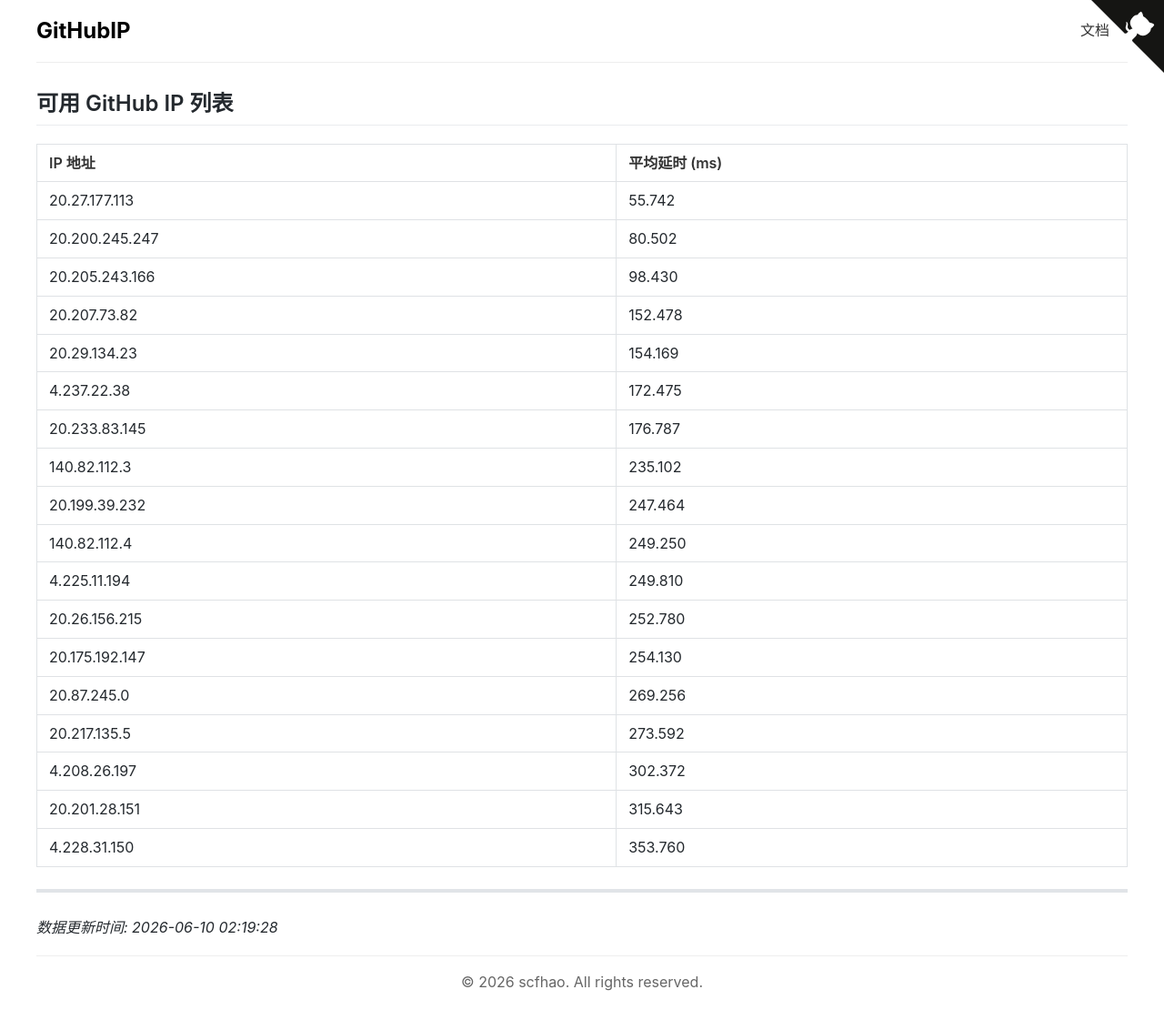
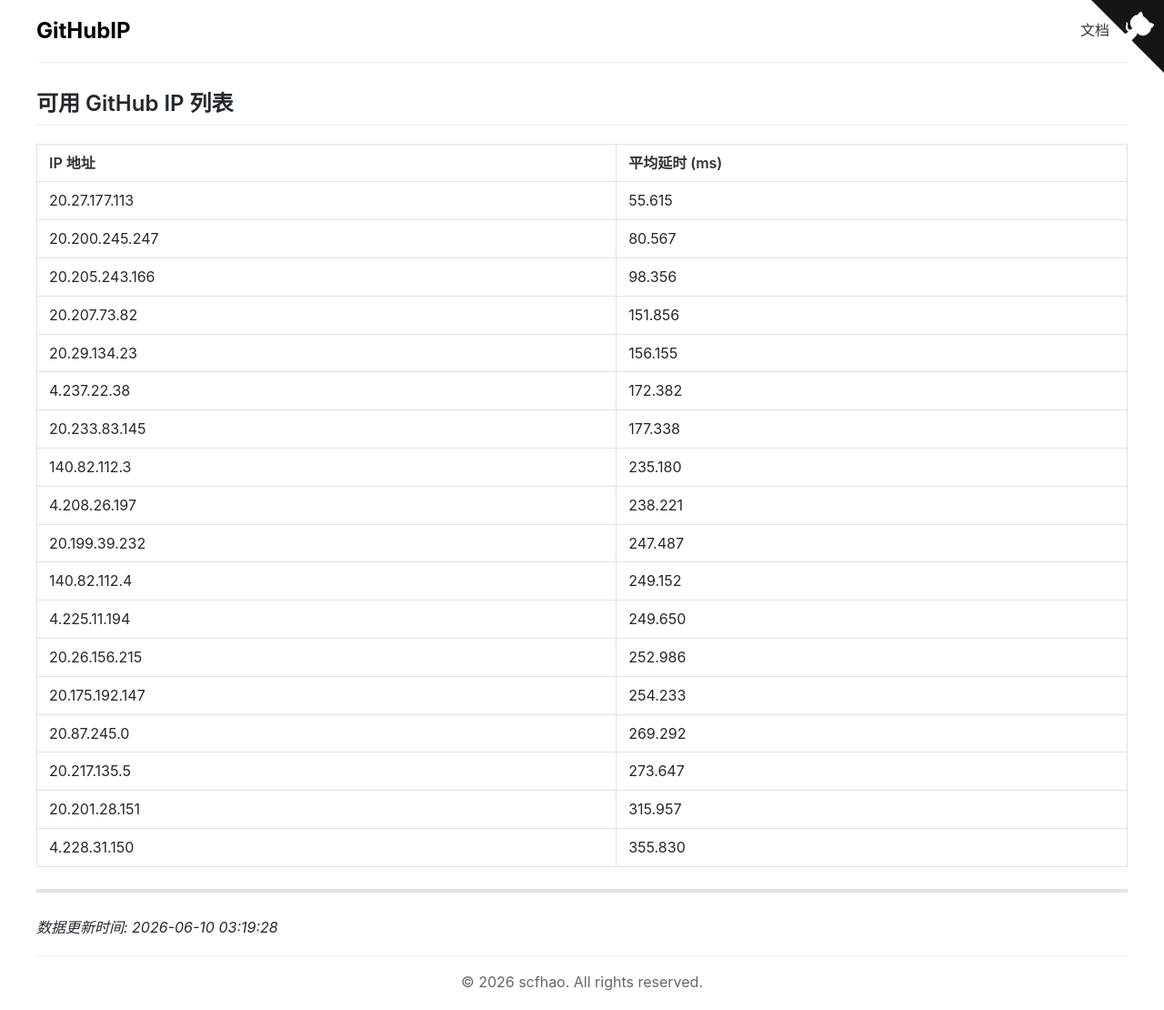
Before and after one commit to scfhao/GitHubIP, a Jekyll site: the page built from index.md, in a window 1280 px wide. Shown: the whole page at 91% size. Built offline with Jekyll 4.4.1, drawn with Linux system fonts in a browser that asks for light colours.

Commit message:
自动脚本执行 - 2026-06-10 03:19:28

```diff
--- a/index.md
+++ b/index.md
@@ -1,32 +1,32 @@
 ---
 layout: home
 title: GitHub IP 列表
-date: 2026-06-10 02:19:28
+date: 2026-06-10 03:19:28
 ---
 
 ## 可用 GitHub IP 列表
 
 | IP 地址 | 平均延时 (ms) |
 |---------|--------------|
-| 20.27.177.113 | 55.742 |
-| 20.200.245.247 | 80.502 |
-| 20.205.243.166 | 98.430 |
-| 20.207.73.82 | 152.478 |
-| 20.29.134.23 | 154.169 |
-| 4.237.22.38 | 172.475 |
-| 20.233.83.145 | 176.787 |
-| 140.82.112.3 | 235.102 |
-| 20.199.39.232 | 247.464 |
-| 140.82.112.4 | 249.250 |
-| 4.225.11.194 | 249.810 |
-| 20.26.156.215 | 252.780 |
-| 20.175.192.147 | 254.130 |
-| 20.87.245.0 | 269.256 |
-| 20.217.135.5 | 273.592 |
-| 4.208.26.197 | 302.372 |
-| 20.201.28.151 | 315.643 |
-| 4.228.31.150 | 353.760 |
+| 20.27.177.113 | 55.615 |
+| 20.200.245.247 | 80.567 |
+| 20.205.243.166 | 98.356 |
+| 20.207.73.82 | 151.856 |
+| 20.29.134.23 | 156.155 |
+| 4.237.22.38 | 172.382 |
+| 20.233.83.145 | 177.338 |
+| 140.82.112.3 | 235.180 |
+| 4.208.26.197 | 238.221 |
+| 20.199.39.232 | 247.487 |
+| 140.82.112.4 | 249.152 |
+| 4.225.11.194 | 249.650 |
+| 20.26.156.215 | 252.986 |
+| 20.175.192.147 | 254.233 |
+| 20.87.245.0 | 269.292 |
+| 20.217.135.5 | 273.647 |
+| 20.201.28.151 | 315.957 |
+| 4.228.31.150 | 355.830 |
 
 ---
 
-*数据更新时间: 2026-06-10 02:19:28*
+*数据更新时间: 2026-06-10 03:19:28*
```
